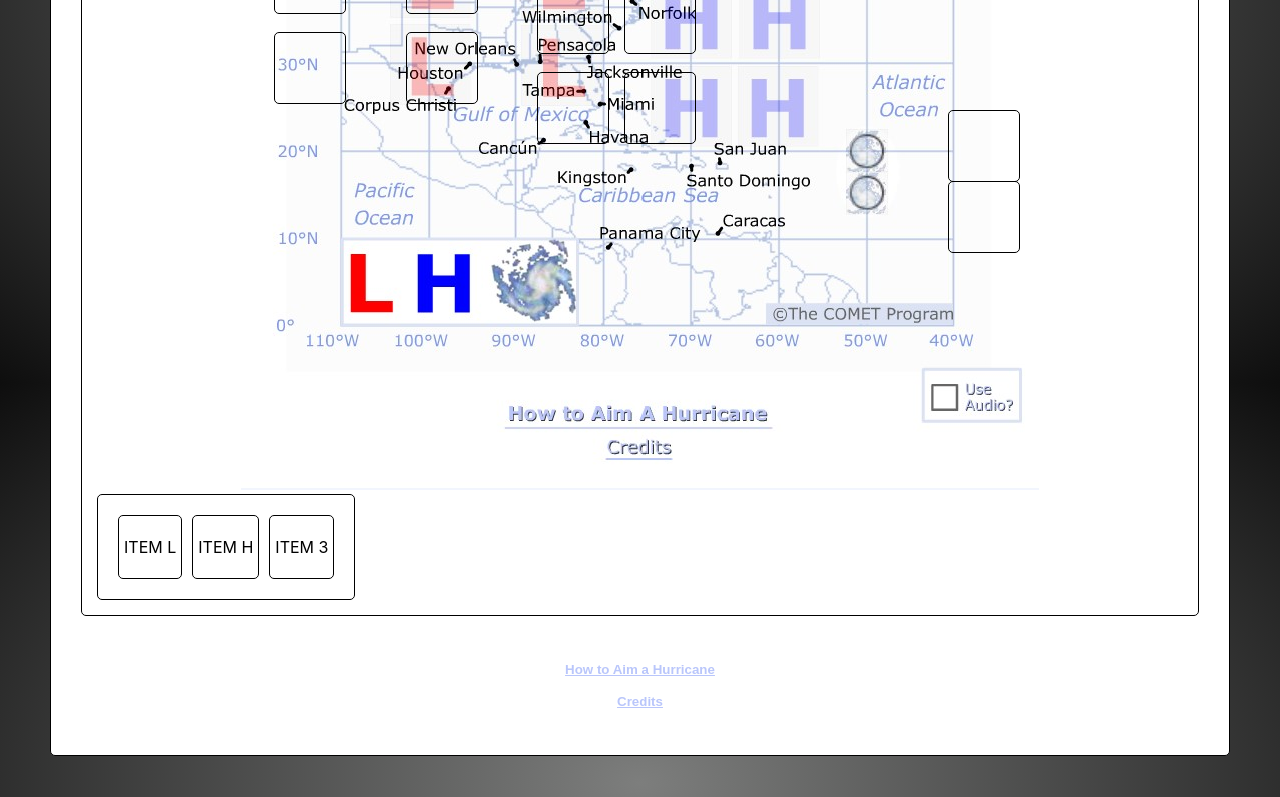
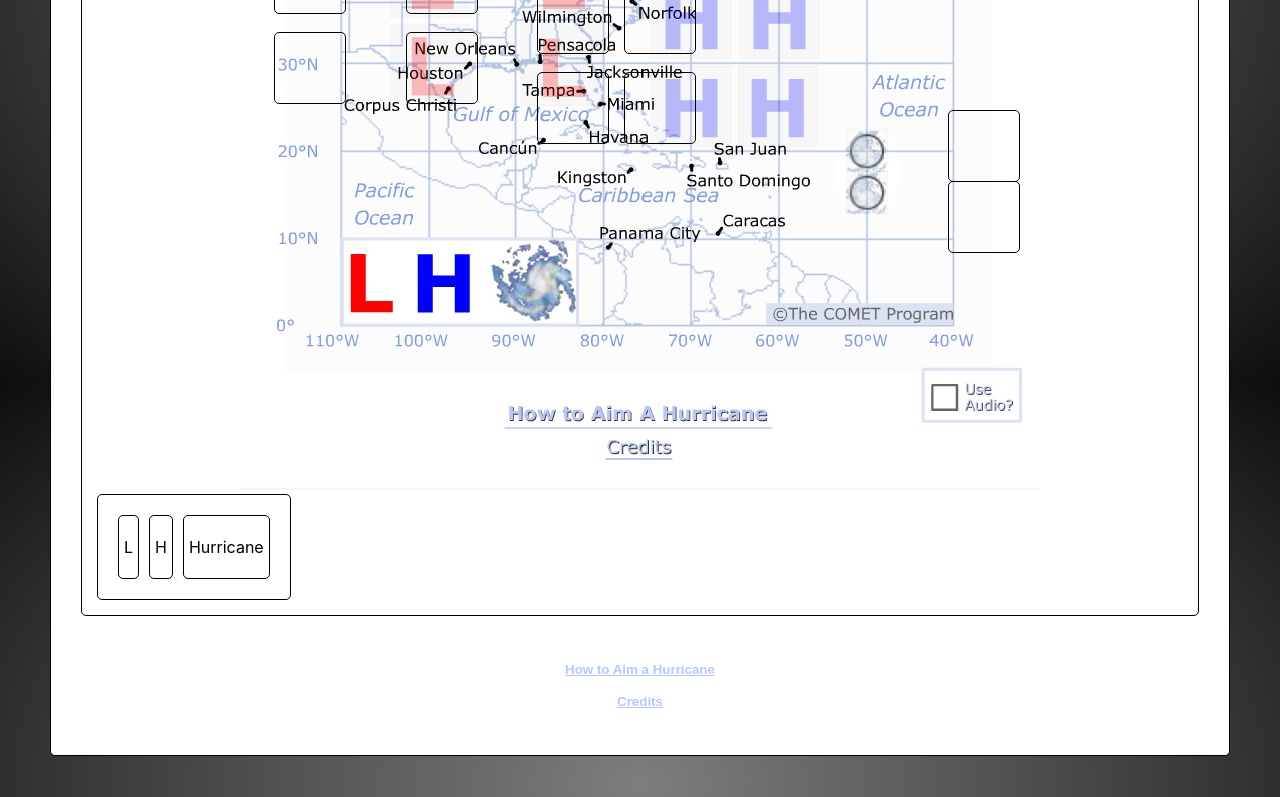
Before and after one commit to tywi6665/comet_hurricane_conversion_v2, a React (Create React App) app: page / in a window 1280 px wide. Shown: the part 417-1214 px from the top of the page. Built offline with nearby package versions, Linux system fonts and the light colour scheme.

Commit message:
Cleaning up InteractionWrapper.js

```diff
--- a/src/Components/InteractionComponents/InteractionWrapper.js
+++ b/src/Components/InteractionComponents/InteractionWrapper.js
@@ -1,49 +1,39 @@
 import React from 'react';
 
 const InteractionWrapper = () => {
+
+    const dragData = [
+        {
+            title: "draggables",
+            items: ["L", "H", "Hurricane"]
+        }
+    ]
+
+    const targetData = [
+        "low-1", "low-2", "low-3", "low-4", "high-1", "high-2", "high-3", "high-4", "hurricane-1", "hurricane-2",
+    ]
+
     return (
         <div className="interaction-wrapper">
             <div className="img-wrapper">
                 <img src="./graphics/sample.jpg" alt="" />
             </div>
             <div className="drag-n-drop">
-                <div className="dnd-group dnd-draggables-container">
-                    <div className="dnd-item">
-                        <div>
-                            <p>ITEM L</p>
-                        </div>
+                {dragData.map((grp) => (
+                    <div className="dnd-group dnd-draggables-container" key={grp.title}>
+                        {grp.items.map((item, i) => (
+                            <div draggable className="dnd-item" key={i}>
+                                <div>
+                                    <p>{item}</p>
+                                </div>
+                            </div>
+                        ))}
                     </div>
-                    <div className="dnd-item">
-                        <div>
-                            <p>ITEM H</p>
-                        </div>
+                ))}
+                {targetData.map((data, i) => (
+                    <div className={`dnd-group dnd-target dnd-target-${data}`} key={i}>
                     </div>
-                    <div className="dnd-item">
-                        <div>
-                            <p>ITEM 3</p>
-                        </div>
-                    </div>
-                </div>
-                <div className="dnd-group dnd-target dnd-target-low-1">
-                </div>
-                <div className="dnd-group dnd-target dnd-target-low-2">
-                </div>
-                <div className="dnd-group dnd-target dnd-target-low-3">
-                </div>
-                <div className="dnd-group dnd-target dnd-target-low-4">
-                </div>
-                <div className="dnd-group dnd-target dnd-target-high-1">
-                </div>
-                <div className="dnd-group dnd-target dnd-target-high-2">
-                </div>
-                <div className="dnd-group dnd-target dnd-target-high-3">
-                </div>
-                <div className="dnd-group dnd-target dnd-target-high-4">
-                </div>
-                <div className="dnd-group dnd-target dnd-target-hurricane-1">
-                </div>
-                <div className="dnd-group dnd-target dnd-target-hurricane-2">
-                </div>
+                ))}
             </div>
         </div>
     );
```
